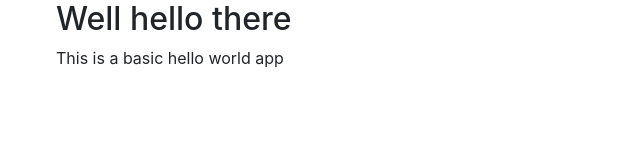
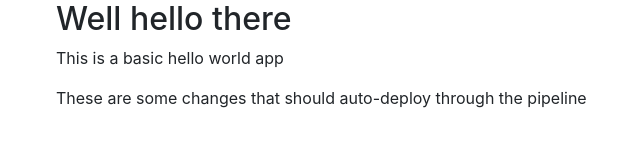
Before and after one commit to Raitokomniak/CloudWeek5, a website: page views/index.html in a window 1280 px wide. Shown: the whole page, without its empty margins (29-669 px from the left). Drawn offline with nearby package versions, Linux system fonts and the light colour scheme.

Commit message:
testing autodeploy

```diff
--- a/views/index.html
+++ b/views/index.html
@@ -8,6 +8,7 @@
         <div class="container">
             <h2>Well hello there</h2>
             <p>This is a basic hello world app</p>
+            <p>These are some changes that should auto-deploy through the pipeline</p>
         </div>
     </body>
 </html>
```
